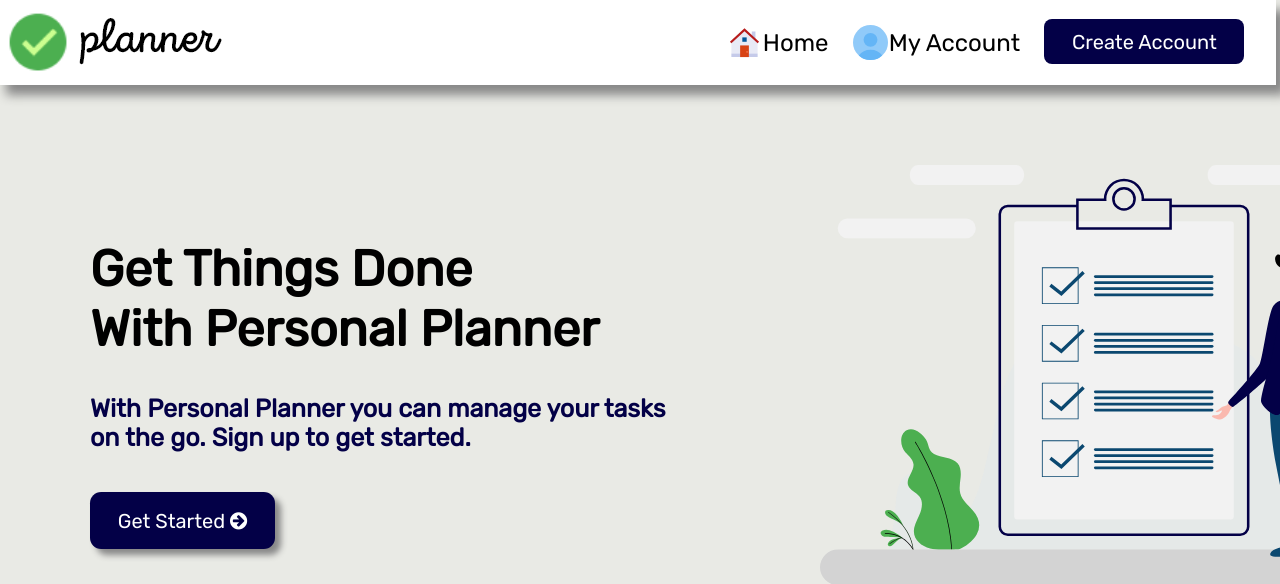
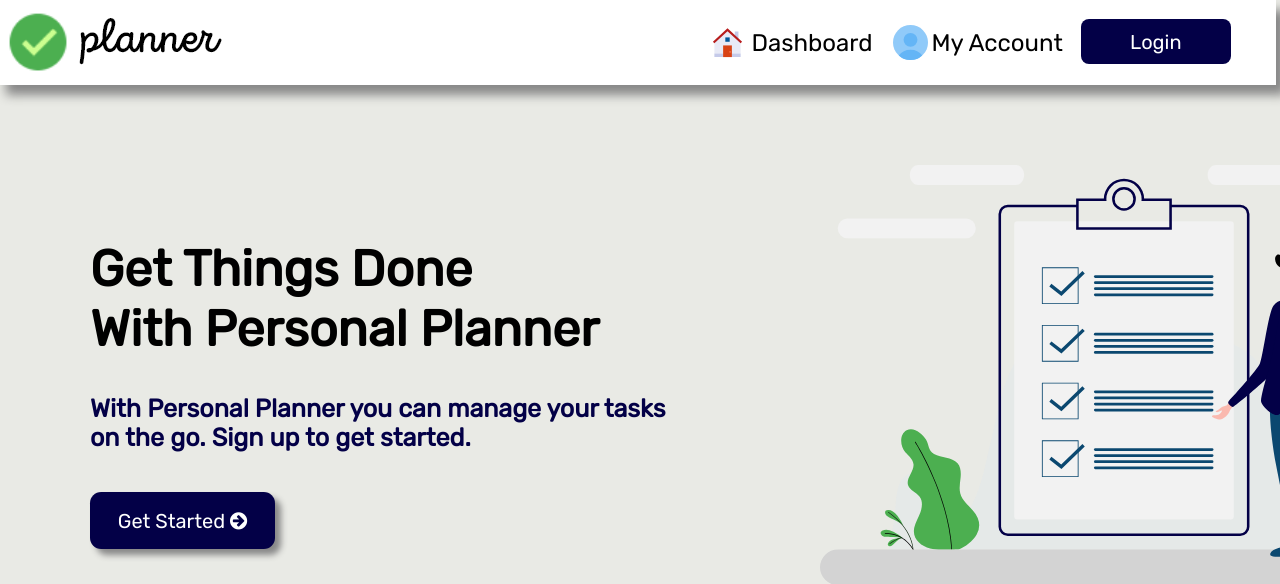
Before and after one commit to anushkakamalja/Personal-Planner, a Flask app: page / in a window 1280 px wide; the page is wider, and only the part inside the window is pictured. Shown: the top 584 px of that part. Run offline with Flask 2, Linux system fonts and the light colour scheme.

Commit message:
Modify landing page navbar

```diff
--- a/project/static/css/landing_page.css
+++ b/project/static/css/landing_page.css
@@ -56,11 +56,11 @@
     margin-left: 0px;
     text-decoration: none;
     color: black;
-    margin-left: -270px;
+    margin-left: -204px;
   }
 
   .Myaccount a{
-      margin-left: -90px;
+      margin-left: -83px;
   }
 
   .dashboard,
@@ -86,13 +86,13 @@
 
   .createbtn{
       height: 45px;
-      width: 200px;
+      width: 150px;
       margin-top: 19px;
       background-color: #030047;;
       color: white;
       border-radius: 0.5rem;
       font-size: 20px;
-      margin-left: -82px;
+      margin-left: -114px;
       cursor: pointer;
       border: none;
   }
--- a/project/templates/landing_page.html
+++ b/project/templates/landing_page.html
@@ -28,13 +28,13 @@
       <div class="home">
         <div class="dashboard">
           <img src="/static/assets/icons/home_48px.svg" alt="" draggable="false"/>
-          <a href="#">Home</a>
+          <a href="#">Dashboard</a>
         </div>
         <div class="Myaccount">
           <img src="/static/assets/icons/test_account_48px.svg" alt="" draggable="false"/>
           <a href="#">My Account</a>
         </div>
-        <button class="createbtn">Create Account</button>
+        <button class="createbtn">Login</button>
       </div>
     </div>
 
```
